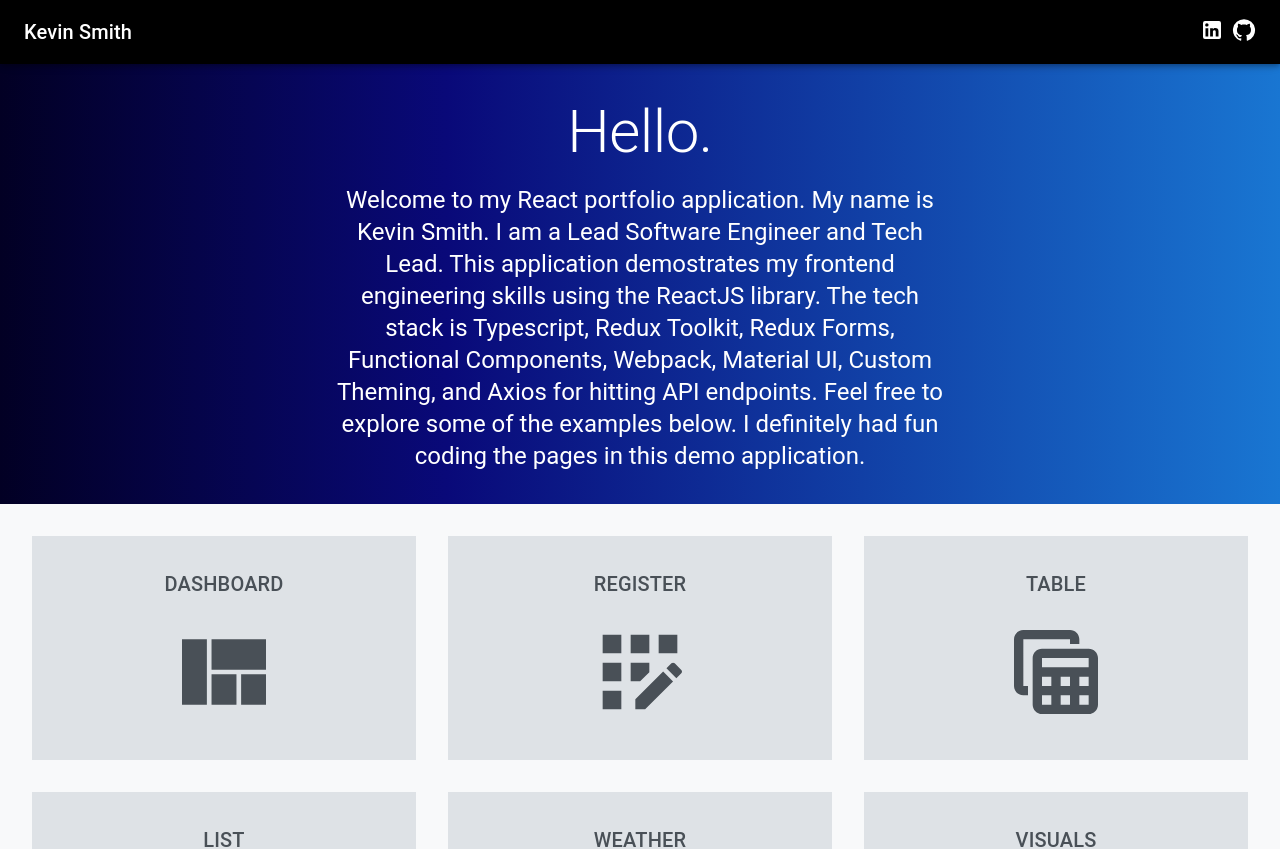
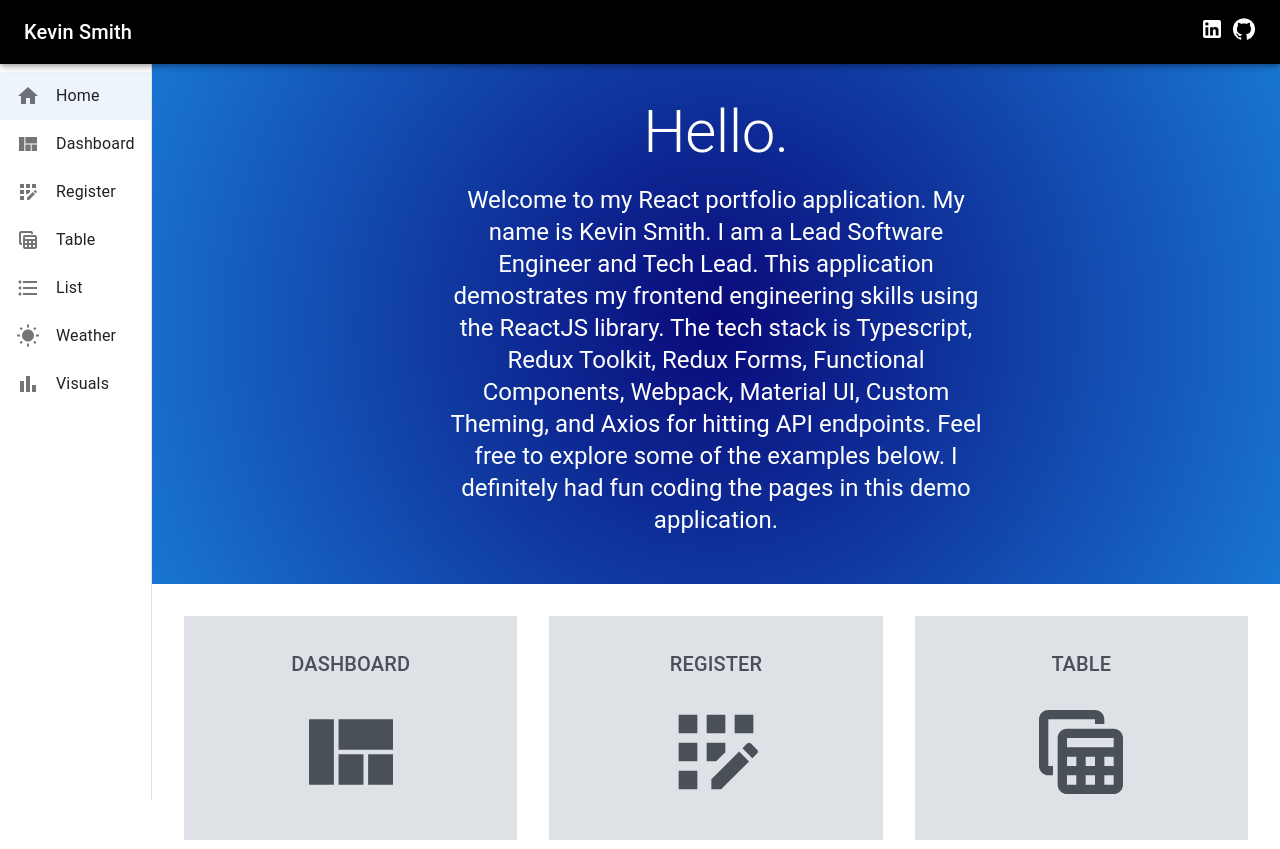
Before and after one commit to ksmith0813/portfolio-ts, a React app: page /home in a window 1280 px wide. Shown: the top 849 px of the page. Built offline with nearby package versions, Linux system fonts and the light colour scheme.

Commit message:
added sidenav bar, moved PageLinks type to sitewide directory, updated hero theme bg color

```diff
--- /dev/null
+++ b/src/components/_siteWide/pageLink.tsx
@@ -0,0 +1,23 @@
+import { ReactElement } from 'react'
+import HomeIcon from '@mui/icons-material/Home'
+import ViewQuiltIcon from '@mui/icons-material/ViewQuilt'
+import AppRegistrationOutlinedIcon from '@mui/icons-material/AppRegistrationOutlined'
+import TableViewIcon from '@mui/icons-material/TableView'
+import FormatListBulletedOutlinedIcon from '@mui/icons-material/FormatListBulletedOutlined'
+import WbSunnyIcon from '@mui/icons-material/WbSunny'
+import BarChartIcon from '@mui/icons-material/BarChart'
+
+export type PageLink = {
+  route: string
+  icon: ReactElement
+}
+
+export const pageLinks: PageLink[] = [
+  { route: '/home', icon: <HomeIcon /> },
+  { route: '/dashboard', icon: <ViewQuiltIcon /> },
+  { route: '/register', icon: <AppRegistrationOutlinedIcon /> },
+  { route: '/table', icon: <TableViewIcon /> },
+  { route: '/list', icon: <FormatListBulletedOutlinedIcon /> },
+  { route: '/weather', icon: <WbSunnyIcon /> },
+  { route: '/visuals', icon: <BarChartIcon /> },
+]
--- a/src/components/home/home.tsx
+++ b/src/components/home/home.tsx
@@ -1,27 +1,7 @@
-import { ReactElement } from 'react'
 import { useNavigate } from 'react-router-dom'
 import { styled } from '@mui/material/styles'
 import { Box, Grid, Typography } from '@mui/material'
-import ViewQuiltIcon from '@mui/icons-material/ViewQuilt'
-import AppRegistrationOutlinedIcon from '@mui/icons-material/AppRegistrationOutlined'
-import TableViewIcon from '@mui/icons-material/TableView'
-import FormatListBulletedOutlinedIcon from '@mui/icons-material/FormatListBulletedOutlined'
-import WbSunnyIcon from '@mui/icons-material/WbSunny'
-import BarChartIcon from '@mui/icons-material/BarChart'
-
-type PageLink = {
-  route: string
-  icon: ReactElement
-}
-
-const pageLinks: PageLink[] = [
-  { route: 'dashboard', icon: <ViewQuiltIcon /> },
-  { route: 'register', icon: <AppRegistrationOutlinedIcon /> },
-  { route: 'table', icon: <TableViewIcon /> },
-  { route: 'list', icon: <FormatListBulletedOutlinedIcon /> },
-  { route: 'weather', icon: <WbSunnyIcon /> },
-  { route: 'visuals', icon: <BarChartIcon /> },
-]
+import { PageLink, pageLinks } from 'components/_siteWide/pageLink'
 
 const StyledContainerBox = styled(Box)(({ theme }) => ({
   display: 'flex',
@@ -49,6 +29,7 @@ const StyledLinkBox = styled(Box)(({ theme }) => ({
   backgroundColor: theme.gray3,
   color: theme.gray7,
   padding: theme.spacing(4),
+  marginBottom: '2rem',
   fontSize: '2rem',
   textAlign: 'center',
   textTransform: 'uppercase',
@@ -75,7 +56,7 @@ export const Home = () => {
           <Typography variant='h2' sx={{ marginBottom: '1rem' }}>
             Hello.
           </Typography>
-          <Typography variant='h5'>
+          <Typography variant='h5' sx={{ marginBottom: '1rem' }}>
             Welcome to my React portfolio application. My name is Kevin Smith. I am a Lead Software Engineer and Tech
             Lead. This application demostrates my frontend engineering skills using the ReactJS library. The tech stack
             is Typescript, Redux Toolkit, Redux Forms, Functional Components, Webpack, Material UI, Custom Theming, and
@@ -85,14 +66,18 @@ export const Home = () => {
         </StyledGreetingBox>
       </StyledContainerBox>
       <Grid container spacing={4} columns={{ xs: 4, sm: 8, md: 12 }}>
-        {pageLinks.map((pageLink: PageLink, index) => (
-          <Grid item xs={2} sm={4} md={4} key={index}>
-            <StyledLinkBox onClick={() => onItemClick(pageLink.route)}>
-              <Typography variant='h6'>{pageLink.route}</Typography>
-              {pageLink.icon}
-            </StyledLinkBox>
-          </Grid>
-        ))}
+        {pageLinks.map((pageLink: PageLink, index) => {
+          const route = pageLink.route.substring(1)
+          if (route === 'home') return
+          return (
+            <Grid item xs={2} sm={4} md={4} key={index}>
+              <StyledLinkBox onClick={() => onItemClick(route)}>
+                <Typography variant='h6'>{route}</Typography>
+                {pageLink.icon}
+              </StyledLinkBox>
+            </Grid>
+          )
+        })}
       </Grid>
     </>
   )
--- a/src/components/navigation/app.tsx
+++ b/src/components/navigation/app.tsx
@@ -1,13 +1,39 @@
-import { useState, useEffect } from 'react'
+import { useEffect } from 'react'
 import { Outlet, useLocation, useNavigate } from 'react-router-dom'
-import { AppBar, Box, styled, ThemeProvider, Toolbar, Tooltip, Typography } from '@mui/material'
+import {
+  AppBar,
+  Box,
+  CssBaseline,
+  Drawer,
+  List,
+  ListItem,
+  ListItemButton,
+  ListItemIcon,
+  ListItemText,
+  styled,
+  ThemeProvider,
+  Toolbar,
+  Tooltip,
+  Typography,
+} from '@mui/material'
 import LinkedInIcon from '@mui/icons-material/LinkedIn'
 import GitHubIcon from '@mui/icons-material/GitHub'
+import { PageLink, pageLinks } from 'components/_siteWide/pageLink'
 import { theme } from 'theme/theme'
 
-const StyledAppBar = styled(AppBar)(({}) => ({
+const StyledAppBar = styled(AppBar)({
   background: theme.header,
-}))
+})
+
+const StyledListItemText = styled(ListItemText)({
+  textTransform: 'capitalize',
+})
+
+const StyledBoxOutlet = styled(Box)({
+  paddingTop: '2rem',
+  paddingLeft: '184px',
+  width: 'calc(100% - 32px)',
+})
 
 const ExternalLinks = () => (
   <Box>
@@ -24,19 +50,19 @@ const ExternalLinks = () => (
 )
 
 export const App = () => {
-  const [activePage, setActivePage] = useState('home')
-  const location = useLocation()
   const navigate = useNavigate()
+  const { pathname } = useLocation()
 
   useEffect(() => {
-    if (location.pathname === '/') navigate('../home')
-    setActivePage(location.pathname.substring(1))
-  }, [location.pathname, navigate])
+    if (pathname === '/') navigate('../home')
+  }, [pathname, navigate])
+
+  const onItemClick = (page: string) => navigate(`../${page}`)
 
   return (
     <ThemeProvider theme={theme}>
-      <Box sx={{ flexGrow: 1 }}>
-        <StyledAppBar position='sticky'>
+      <CssBaseline />
+      <StyledAppBar position='sticky' sx={{ zIndex: (theme) => theme.zIndex.drawer + 1 }}>
         <Toolbar>
           <Typography variant='h6' component='div' sx={{ flexGrow: 1 }}>
             Kevin Smith
@@ -44,10 +70,43 @@ export const App = () => {
           <ExternalLinks />
         </Toolbar>
       </StyledAppBar>
-        <Box sx={{ m: '2rem' }}>
+      <Drawer
+        variant='permanent'
+        sx={{
+          flexShrink: 0,
+          '& .MuiDrawer-paper': {
+            boxSizing: 'border-box',
+          },
+        }}
+      >
+        <Toolbar />
+        <Box sx={{ overflow: 'auto' }}>
+          <List>
+            {pageLinks.map((pageLink: PageLink) => {
+              const route = pageLink.route
+              return (
+                <ListItem key={route} disablePadding sx={{ display: 'block' }} onClick={() => onItemClick(route)}>
+                  <ListItemButton selected={route === pathname}>
+                    <ListItemIcon
+                      sx={{
+                        minWidth: 0,
+                        mr: 2,
+                        justifyContent: 'center',
+                      }}
+                    >
+                      {pageLink.icon}
+                    </ListItemIcon>
+                    <StyledListItemText primary={route.substring(1)} />
+                  </ListItemButton>
+                </ListItem>
+              )
+            })}
+          </List>
+        </Box>
+      </Drawer>
+      <StyledBoxOutlet>
         <Outlet />
-        </Box>
-      </Box>
+      </StyledBoxOutlet>
     </ThemeProvider>
   )
 }
--- a/src/theme/theme.tsx
+++ b/src/theme/theme.tsx
@@ -33,7 +33,7 @@ declare module '@mui/material/styles' {
 
 export const theme = createTheme({
   header: '#000000',
-  hero: 'linear-gradient(90deg, rgba(2,0,36,1) 0%, rgba(9,9,121,1) 35%, rgba(25,118,210,1) 100%)',
+  hero: 'radial-gradient(circle, rgba(25,118,210,1) 0%, rgba(9,9,121,1) 0%, rgba(25,118,210,1) 100%)',
   gray9: '#22262a',
   gray8: '#2e3235',
   gray7: '#495057',
```
Lines whose indentation alone changed are shown as unchanged.
